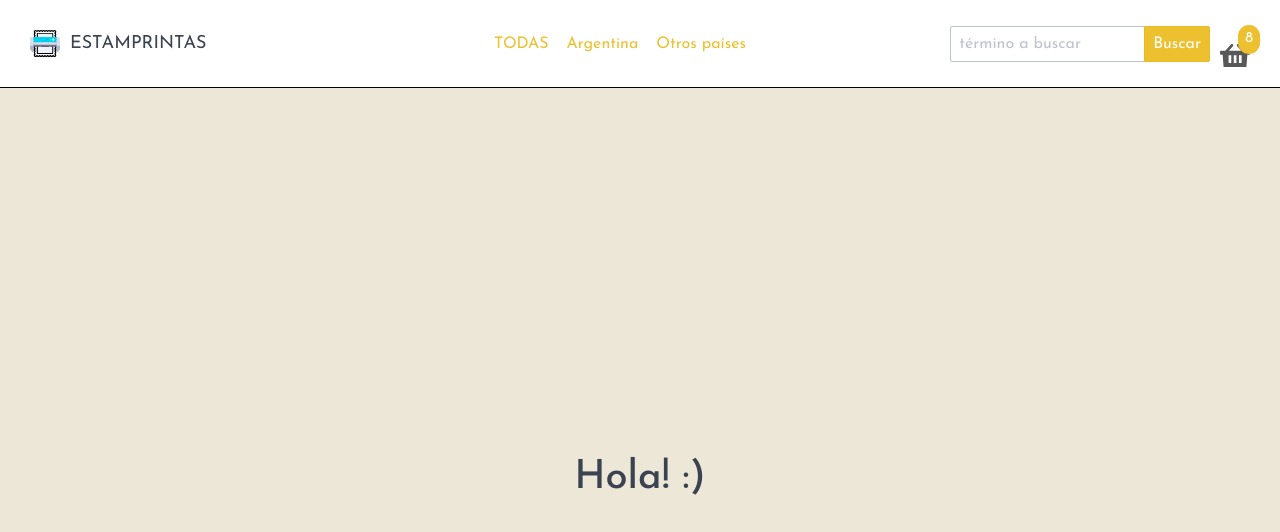
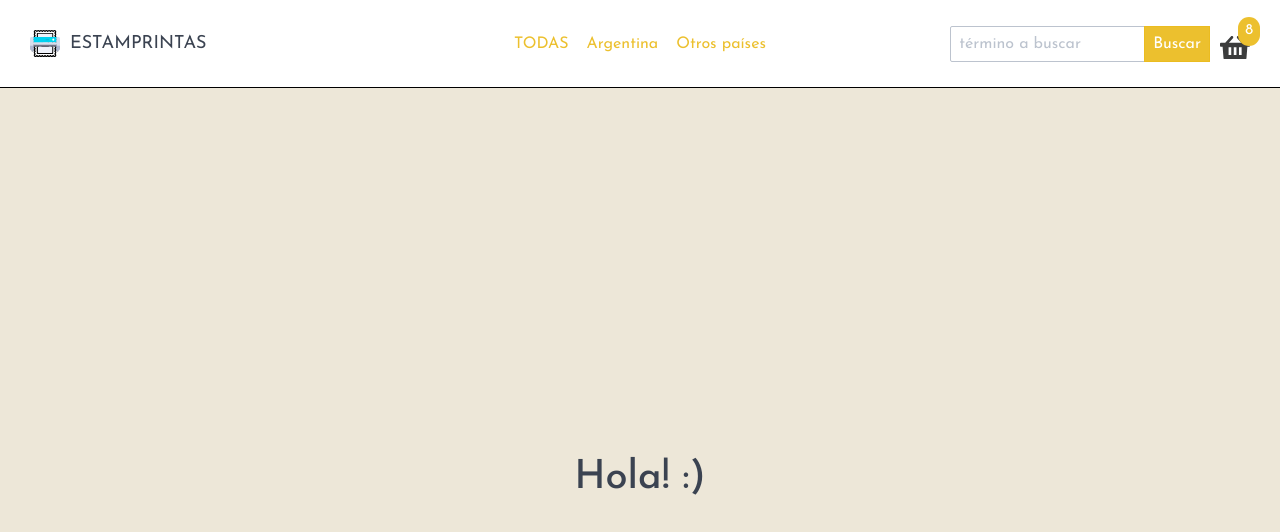
Before and after one commit to jesuslencina/estamprinta, a React (Create React App) app: page / in a window 1280 px wide. Shown: the top 532 px of the page. Built offline with nearby package versions, Linux system fonts and the light colour scheme.

Commit message:
Fixed cart's widget

```diff
--- a/src/components/CartWidget/CartWidget.js
+++ b/src/components/CartWidget/CartWidget.js
@@ -18,8 +18,6 @@ const StyledCartWidget = styled.div`
 
   img {
     width: 30px;
-    margin: 0 0.5rem;
-    opacity: 0.65;
   }
 `;
 
--- a/src/components/Navbar/Navbar.js
+++ b/src/components/Navbar/Navbar.js
@@ -37,7 +37,7 @@ const Navbar = () => {
         </a>
       </section>
 
-      <section className="navbar-section">
+      <section className="navbar-center">
         <a href="..." className="btn btn-link ">
           TODAS
         </a>
@@ -49,7 +49,7 @@ const Navbar = () => {
         </a>
       </section>
 
-      <section>
+      <section className="navbar-section">
         <div className="input-group input-inline">
           <input
             className="form-input"
@@ -57,8 +57,8 @@ const Navbar = () => {
             placeholder="término a buscar"
           />
           <button className="btn btn-primary input-group-btn">Buscar</button>
+          <CartWidget amount={8} />
         </div>
-        <CartWidget amount={8} />
       </section>
     </StyledNav>
   );
```
Also changed, not shown: public/assets/cart.svg.
